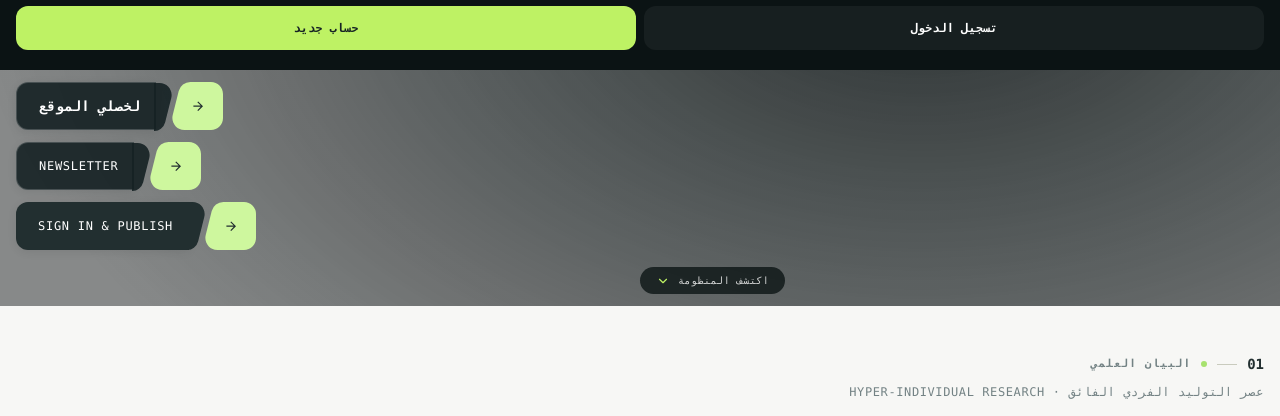
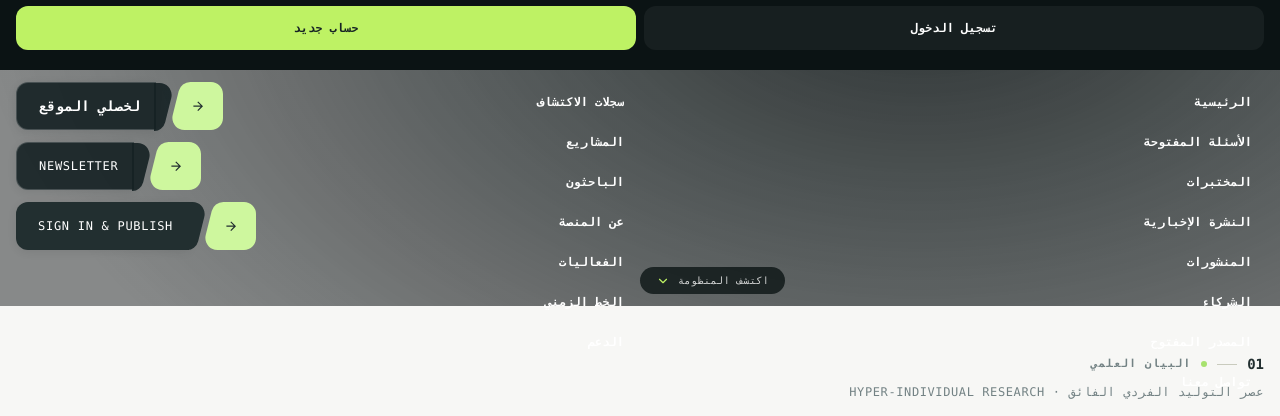
Before and after one commit to Ali-Jemo/jemo.co, a Next.js app: page / in a window 1280 px wide. Both pictures are taken after a click on the button 35 px from the left and 32 px from the top of the page. Shown: the part 374-790 px from the top of the page. Built offline with nearby package versions, Linux system fonts and the light colour scheme; no server answers.

Commit message:
fix(nav): resolve header JSX syntax error and support researcher slug alias

```diff
--- a/src/app/researchers/[slug]/page.tsx
+++ b/src/app/researchers/[slug]/page.tsx
@@ -16,7 +16,7 @@ interface ResearcherPageProps {
 
 export async function generateMetadata({ params }: ResearcherPageProps): Promise<Metadata> {
   const { slug } = await params;
-  const researcher = RESEARCHERS.find((r) => r.slug === slug);
+  const researcher = RESEARCHERS.find((r) => r.slug === slug || (slug === "ali-hussein-hadi" && r.slug === "ali-jemo"));
   if (!researcher) return { title: "الباحث غير موجود | JEMO LABS" };
 
   return {
@@ -27,7 +27,7 @@ export async function generateMetadata({ params }: ResearcherPageProps): Promise
 
 export default async function ResearcherDetailPage({ params }: ResearcherPageProps) {
   const { slug } = await params;
-  const researcher = RESEARCHERS.find((r) => r.slug === slug);
+  const researcher = RESEARCHERS.find((r) => r.slug === slug || (slug === "ali-hussein-hadi" && r.slug === "ali-jemo"));
   if (!researcher) notFound();
 
   const lab = RESEARCH_LABS.find((l) => l.slug === researcher.labSlug);
--- a/src/components/FeaturedScenes.tsx
+++ b/src/components/FeaturedScenes.tsx
@@ -102,6 +102,12 @@ export default function FeaturedScenes() {
         <div className="flex items-center gap-1.5 sm:gap-2 shrink-0">
           <Link href="/projects" className="j-link text-xs ml-1 hidden xs:inline-flex">
             المشاريع <ArrowUpLeft className="w-3.5 h-3.5" />
+          </Link>
+          <Link href="/labs" className="j-link text-xs ml-1 hidden xs:inline-flex">
+            المختبرات <ArrowUpLeft className="w-3.5 h-3.5" />
+          </Link>
+          <Link href="/researchers" className="j-link text-xs ml-1 hidden sm:inline-flex">
+            الباحثون <ArrowUpLeft className="w-3.5 h-3.5" />
           </Link>
           <button
             onClick={() => go(-1)}
--- a/src/components/Header.tsx
+++ b/src/components/Header.tsx
@@ -15,18 +15,23 @@ const NAV_ITEMS = [
   { href: "/research", label: "سجلات الاكتشاف" },
   { href: "/questions", label: "الأسئلة المفتوحة" },
   { href: "/projects", label: "المشاريع" },
-  { href: "/newsletter", label: "النشرة الإخبارية" },
-  { href: "/about", label: "عن المنصة" },
-];
-const MOBILE_NAV_ITEMS = [
-  { href: "/", label: "الرئيسية" },
-  { href: "/research", label: "سجلات الاكتشاف" },
-  { href: "/questions", label: "الأسئلة المفتوحة" },
-  { href: "/projects", label: "المشاريع" },
   { href: "/labs", label: "المختبرات" },
   { href: "/researchers", label: "الباحثون" },
   { href: "/newsletter", label: "النشرة الإخبارية" },
   { href: "/about", label: "عن المنصة" },
+];
+
+const MOBILE_NAV_ITEMS = NAV_ITEMS;
+
+const ALL_PAGES = [
+  ...NAV_ITEMS,
+  { href: "/publications", label: "المنشورات" },
+  { href: "/events", label: "الفعاليات" },
+  { href: "/partners", label: "الشركاء" },
+  { href: "/timeline", label: "الخط الزمني" },
+  { href: "/open-source", label: "المصدر المفتوح" },
+  { href: "/support", label: "الدعم" },
+  { href: "/contact", label: "تواصل معنا" },
 ];
 
 export default function Header() {
@@ -135,14 +140,10 @@ export default function Header() {
               </div>
 
               <div className="flex items-baseline gap-1 font-mono">
-                <span className={`text-base font-black tracking-tight transition-colors ${
-                  isTransparent ? "text-white" : "text-[#222f30]"
-                } group-hover:underline`}>
+                <span className={`text-base font-black tracking-tight transition-colors ${isTransparent ? "text-white" : "text-[#222f30]"} group-hover:underline`}>
                   jemo
                 </span>
-                <span className={`text-base font-bold tracking-tight transition-colors ${
-                  isTransparent ? "text-white/90" : "text-[#445e5f]"
-                }`}>
+                <span className={`text-base font-bold tracking-tight transition-colors ${isTransparent ? "text-white/90" : "text-[#445e5f]"}`}>
                   labs
                 </span>
                 <span className="w-1.5 h-1.5 rounded-full bg-[#a7e26e] animate-pulse ms-0.5" title="الشبكة السيادية نشطة" />
@@ -150,40 +151,31 @@ export default function Header() {
             </Link>
           </div>
 
-          {/* Zone 2: Center — 5 Focused Primary Nav Links */}
           <nav className="hidden lg:flex items-center justify-center gap-1">
-            {NAV_ITEMS.map((item) => {
-              const isActive = pathname === item.href;
-              return (
-                <Link
-                  key={item.href}
-                  href={item.href}
-                  className={`relative px-3.5 py-1.5 text-xs font-semibold rounded-full transition-all duration-200 ${
-                    isActive
-                      ? isTransparent
-                        ? "text-white font-bold"
-                        : "text-[#222f30] font-bold"
-                      : isTransparent
-                      ? "text-white/80 hover:text-white hover:bg-white/10"
-                      : "text-[#55696a] hover:text-[#222f30] hover:bg-black/[0.04]"
-                  }`}
-                >
-                  {isActive && (
-                    <motion.span
-                      layoutId="activeHeaderPill"
-                      className={`absolute inset-0 rounded-full -z-10 ${
-                        isTransparent
-                          ? "bg-white/15 border border-white/25 shadow-xs"
-                          : "bg-black/[0.06] border border-black/10"
-                      }`}
-                      transition={{ type: "spring", stiffness: 380, damping: 30 }}
-                    />
-                  )}
+            {NAV_ITEMS.map((item) => (
+              <Link key={item.href} href={item.href} className={`px-3 py-1.5 text-xs font-semibold rounded-full transition-colors ${pathname === item.href ? "text-[#222f30] bg-black/[0.06] font-bold" : isTransparent ? "text-white/80 hover:text-white hover:bg-white/10" : "text-[#55696a] hover:text-[#222f30] hover:bg-black/[0.04]"}`}>
+                {item.label}
+              </Link>
+            ))}
+            <button
+              type="button"
+              aria-expanded={isOpen}
+              aria-controls="header-all-pages"
+              onClick={() => setIsOpen((open) => !open)}
+              className={`inline-flex items-center gap-1 px-3 py-1.5 rounded-full border text-xs font-bold transition-colors ${isTransparent ? "border-white/20 text-white hover:bg-white/10" : "border-[var(--line)] text-[var(--ink-1)] hover:border-[var(--brand)]"}`}
+            >
+              <span>كل الصفحات</span><span aria-hidden>{isOpen ? "−" : "+"}</span>
+            </button>
+          </nav>
+          <div id="header-all-pages" className={`${isOpen ? "block" : "hidden"} absolute top-full inset-x-0 border-b border-[var(--line)] bg-[var(--bg)]/98 backdrop-blur-xl shadow-lg`}>
+            <nav aria-label="كل صفحات JEMO LABS" className="max-w-7xl mx-auto px-4 sm:px-6 lg:px-8 py-4 grid grid-cols-2 sm:grid-cols-4 lg:grid-cols-8 gap-2">
+              {ALL_PAGES.map((item) => (
+                <Link key={item.href} href={item.href} onClick={() => setIsOpen(false)} className="px-3 py-2 rounded-lg text-xs font-bold text-[var(--ink-2)] hover:text-[var(--ink-1)] hover:bg-[var(--surface)] transition-colors">
                   {item.label}
                 </Link>
-              );
-            })}
-          </nav>
+              ))}
+            </nav>
+          </div>
 
           {/* Zone 3: Left — Search & Primary Action CTA (RTL End) */}
           <div className="flex items-center gap-3 shrink-0">
```
